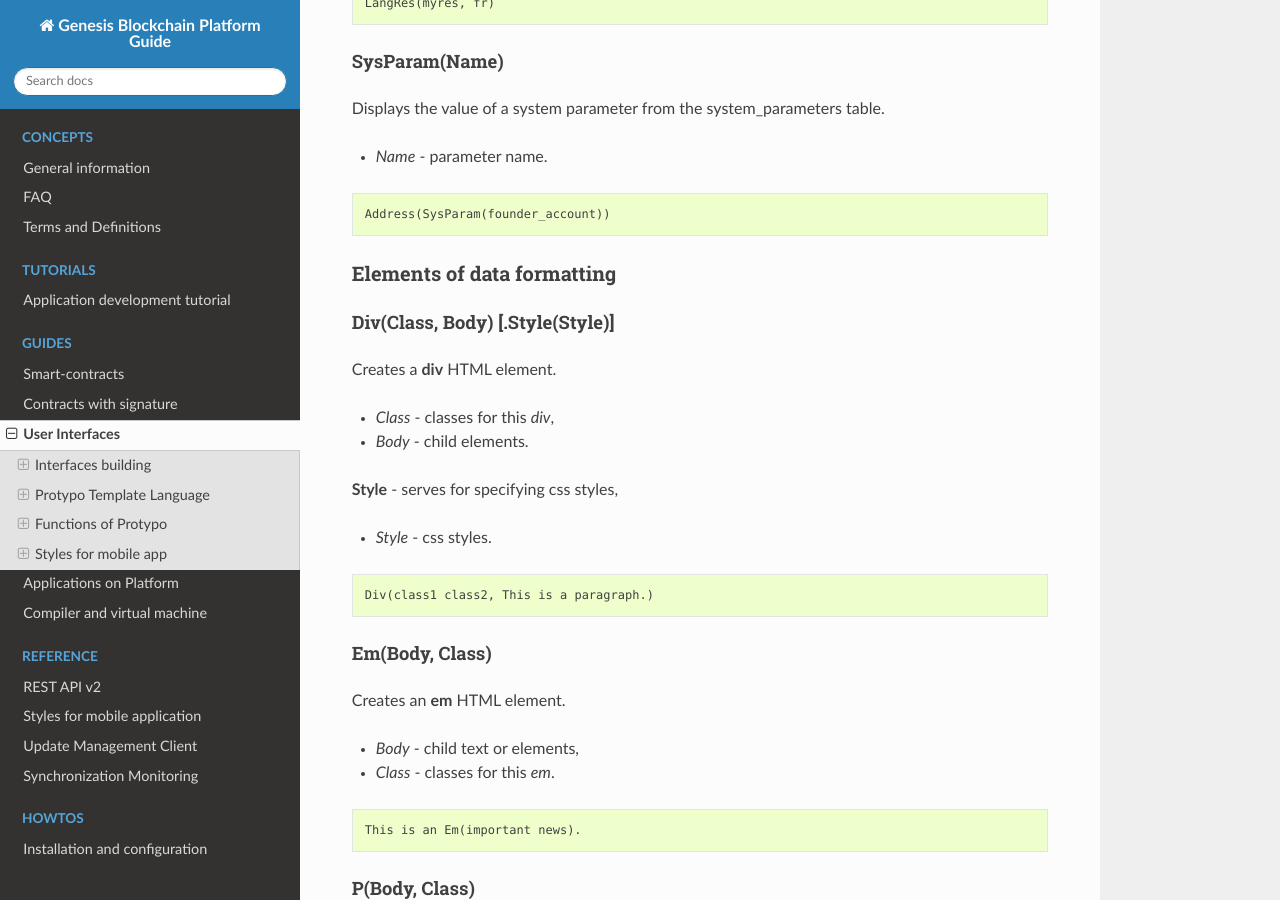
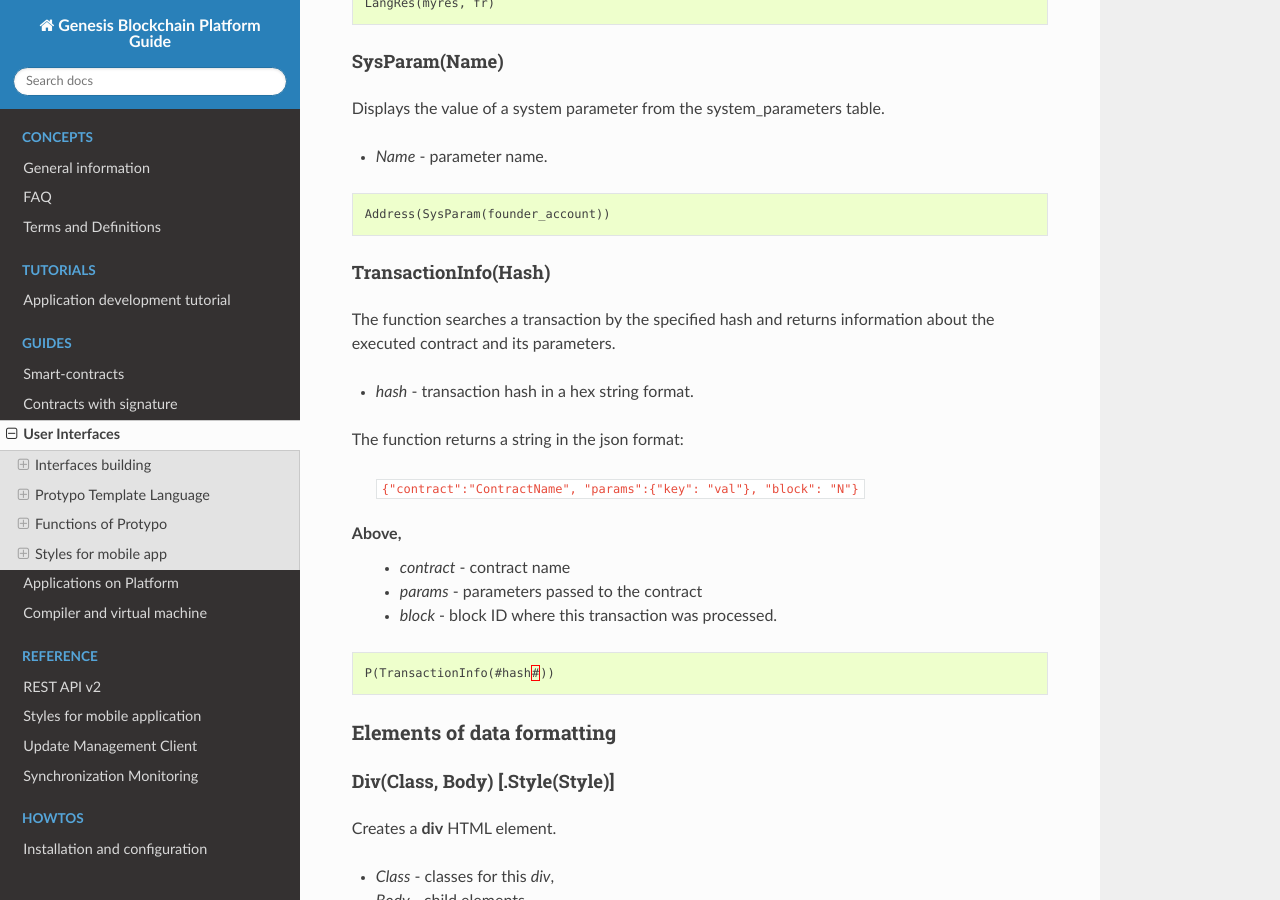
Before and after one commit to AplaProject/apla-docs-en, a Sphinx documentation site: the page built from source/topics/templates2.rst, in a window 1280 px wide and 900 px high, scrolled down 14577 px. Built offline with Sphinx 7.4.7 and the Read the Docs theme 2.0.0, drawn with Linux system fonts in a browser that asks for light colours.

Commit message:
Added TransactionInfo to templates2.rst

```diff
--- a/source/topics/templates2.rst
+++ b/source/topics/templates2.rst
@@ -519,6 +519,28 @@ Displays the value of a system parameter from the system_parameters table.
 
      Address(SysParam(founder_account))
 
+
+TransactionInfo(Hash)
+---------------------
+
+The function searches a transaction by the specified hash and returns information about the executed contract and its parameters.
+
+* *hash* - transaction hash in a hex string format.
+
+The function returns a string in the json format:
+
+  ``{"contract":"ContractName", "params":{"key": "val"}, "block": "N"}``
+
+Above,
+  * *contract* - contract name
+  * *params* - parameters passed to the contract
+  * *block* - block ID where this transaction was processed.
+
+.. code:: js
+
+    P(TransactionInfo(#hash#))
+
+
 Elements of data formatting
 ==============================
 Div(Class, Body) [.Style(Style)]
```
